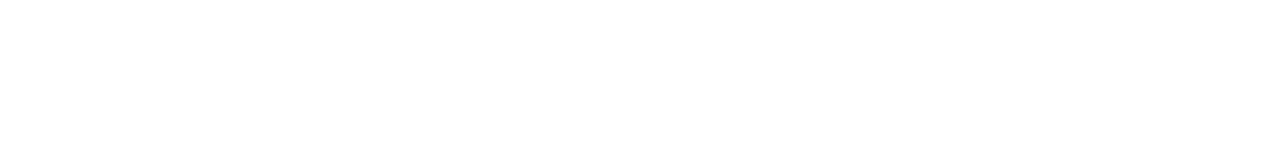
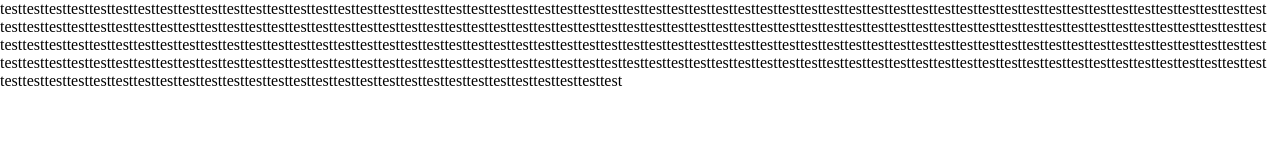
Before and after one commit to cwilliams0926/etch-a-sketch, a plain HTML site: page index.html in a window 1280 px wide. Drawn offline with Linux system fonts and the light colour scheme.

Commit message:
Add logic to create n^2 divs

```diff
--- a/script.js
+++ b/script.js
@@ -1,6 +1,14 @@
 function makeGrid(size) {
     // for loop up to grid size that makes divs
-    // and appends them to the container div
+    // and makes them part of class "square"
+    const container = document.querySelector(".container");
+    for(let i = 0; i < size * size; i++) {
+        const square = document.createElement("div");
+        square.textContent = "test";
+        container.appendChild(square);
+    }
+
+    // append the divs to container div
 }
 
 makeGrid(16);
--- a/styles.css
+++ b/styles.css
@@ -3,3 +3,8 @@
     margin: 0;
     padding: 0;
 }
+
+.container {
+    display: flex;
+    flex-wrap: wrap;
+}
```
